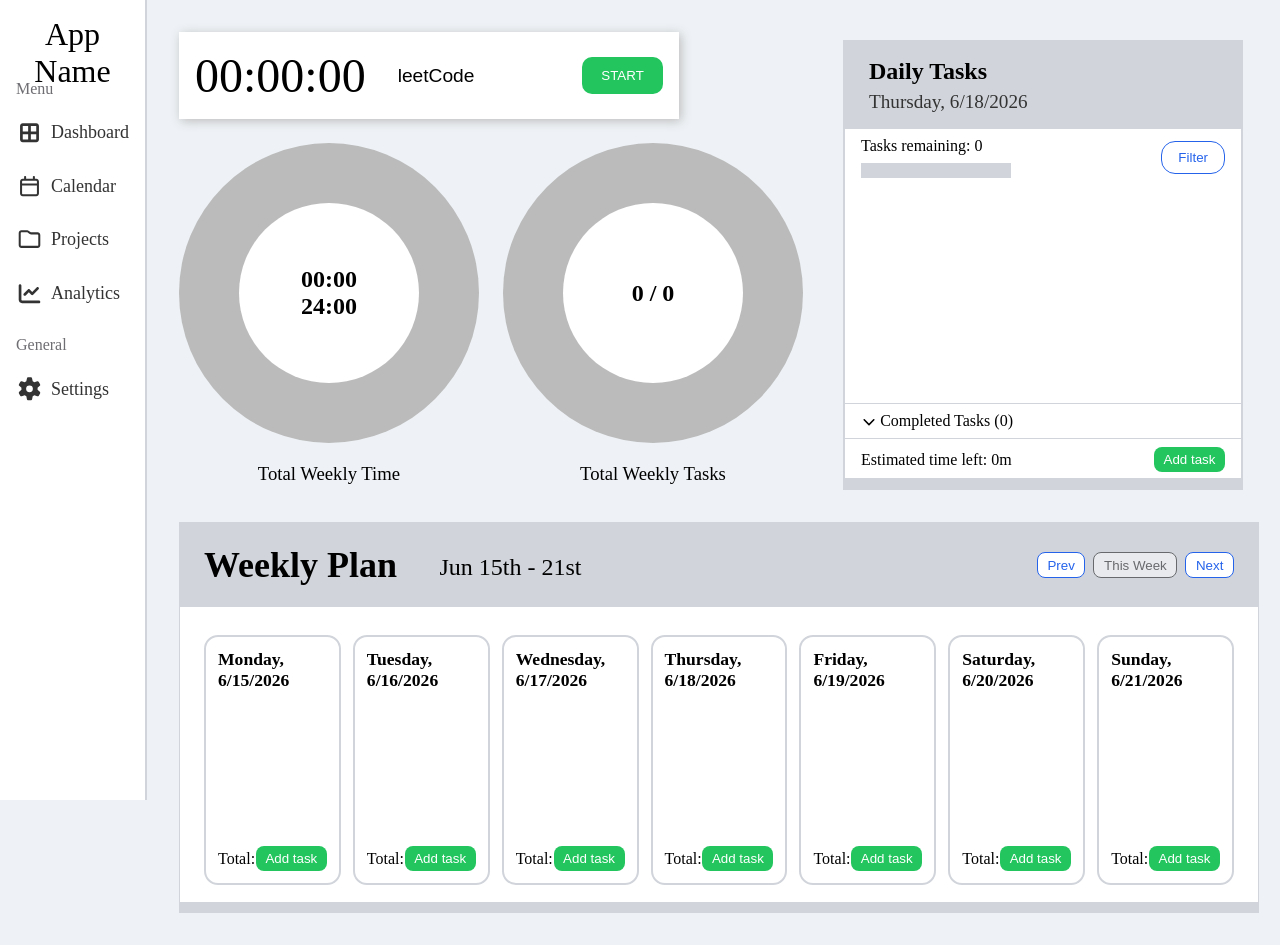
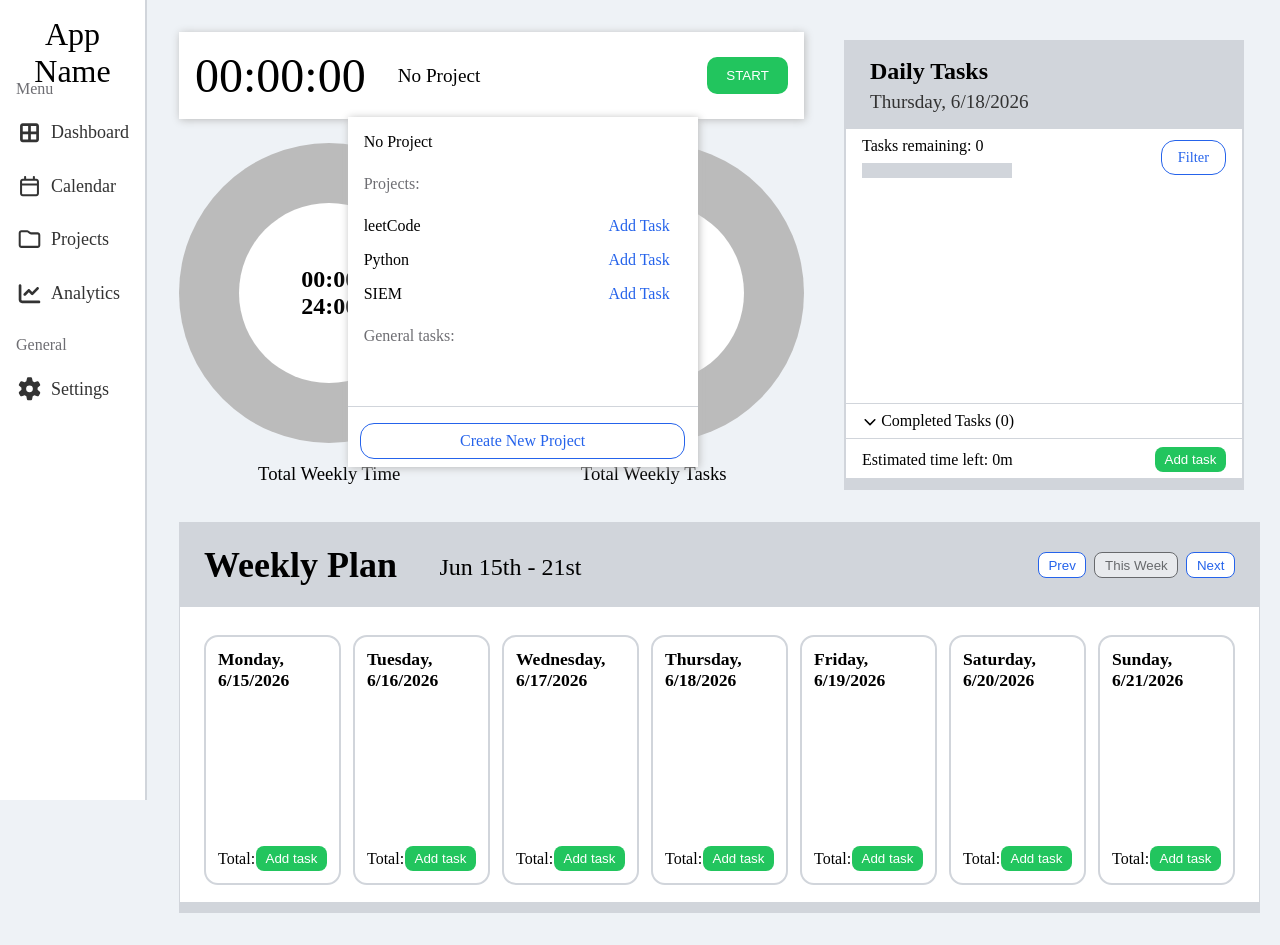
Before and after one commit to jacobespinosa/productivity-dashboard, a React (Vite) app: page / in a window 1280 px wide. Built offline with nearby package versions, Linux system fonts and the light colour scheme.

Commit message:
Added basic dropdown component for project and task selection

```diff
--- a/src/App.jsx
+++ b/src/App.jsx
@@ -4,6 +4,11 @@ import { useState } from 'react';
 
 function App() {
   const [projects, setProjects] = useState([
+    {
+      id: 0,
+      name: "No Project",
+      timeSpent: 0
+    },
     {
       id: 1,
       name: "leetCode",
@@ -36,7 +41,7 @@ function App() {
           {
               id: 1,
               name: "Study React",
-              projectId: 1,
+              projectId: 0,
               time: 90,
               isDone: true,
               dueDate: "2026-06-30"
--- a/src/components/AddTaskModal.jsx
+++ b/src/components/AddTaskModal.jsx
@@ -2,11 +2,11 @@ import './AddTaskModal.css';
 import { useState } from 'react';
 import { getWeekStartISO } from '../utils/timeUtils';
 
-function AddTaskModal({mode, task, onClose, onSubmit, projects}) {
+function AddTaskModal({mode, task, onClose, onSubmit, projects, currentProjectId}) {
     const [ taskName, setTaskName ] = useState(task?.name ?? "");
     const [ taskTime, setTaskTime ] = useState(task?.time ?? 0);
     const [ dueDate, setDueDate ] = useState(task?.dueDate ?? "");
-    const [ projectId, setProjectId ] = useState(task?.projectId ?? "");
+    const [ projectId, setProjectId ] = useState(task?.projectId ?? currentProjectId);
 
     const weekStartISO = getWeekStartISO();
 
@@ -79,8 +79,6 @@ function AddTaskModal({mode, task, onClose, onSubmit, projects}) {
                             onChange={(e) => setProjectId(e.target.value === "" ? "" : Number(e.target.value))}
                             value={projectId}
                         >
-                            <option value="">No project</option>
-
                             {projects.map(project =>
                                 <option value={project.id}>{project.name}</option>
                             )}
--- /dev/null
+++ b/src/components/DropdownSelector.css
@@ -0,0 +1,85 @@
+.dropdown-selector {
+    display: flex;
+    flex-direction: column;
+    position: absolute;
+    top: 30px;
+    left: -50px;
+    width: 350px;
+    height: 350px;
+    box-shadow: 1px 1px 8px var(--shadow);
+    background-color: var(--surface);
+    font-size: 1rem;
+}
+
+.project-options {
+    overflow-y: auto;
+    margin-right: 0.75rem;
+}
+
+.default-project-option {
+    margin-top: 0.5rem;
+}
+
+.default-project-option,
+.task-option,
+.project-option {
+    display: flex;
+    justify-content: space-between;
+    align-items: center;
+    padding: 0.5rem 1rem;
+}
+
+.default-project-option:hover,
+.task-option:hover,
+.project-option:hover {
+    background-color: var(--background);
+}
+
+.task-options {
+    overflow-y: auto;
+    margin-bottom: 0.5rem;
+    margin-right: 0.75rem;
+}
+
+.selector-add-task-btn {
+    color: var(--blue);
+    border: none;
+    background-color: transparent;
+    font-size: inherit;
+    font-family: inherit;
+    cursor: pointer;
+}
+
+.selector-add-task-btn:hover {
+    text-decoration: underline;
+}
+
+.create-project-btn {
+    font-size: inherit;
+    font-family: inherit;
+    color: var(--blue);
+    border: 1px solid var(--blue);
+    border-radius: 14px;
+    background-color: var(--surface);
+    padding: 0.5rem 1rem;
+    margin: 1rem 0.5rem 0.5rem;
+    width: 325px;
+    cursor: pointer;
+}
+
+.create-project-btn:hover {
+    color: var(--surface);
+    border: 1px solid var(--blue);
+    background-color: var(--blue);
+}
+
+.project-selector-title,
+.task-selector-title {
+    color: var(--text-secondary);
+    margin: 1rem;
+}
+
+.create-project-btn-container {
+    text-align: center;
+    margin-top: auto;
+}
--- /dev/null
+++ b/src/components/DropdownSelector.jsx
@@ -0,0 +1,77 @@
+import './DropdownSelector.css';
+
+function DropdownSelector({projects, currentProjectId, setCurrentProjectId,
+                          tasksByDate, setSelectedTask, handleAddTask,
+                          setIsDropdownOpen}) {
+
+    const currentProject = projects.find(p => p.id === currentProjectId);
+    const projectTasks =  Object.values(tasksByDate).flat().filter(task =>
+        task.projectId === currentProjectId && !task.isDone)
+
+    const todayDate = new Date();
+    todayDate.setHours(0, 0, 0, 0);
+    const todayDatekey = todayDate.toLocaleDateString();
+
+    return (
+        <div className="dropdown-selector">
+            <p className="default-project-option"
+                    onClick={() => {
+                        setCurrentProjectId(projects[0].id);
+                        setSelectedTask(null);
+                    }}
+            >
+                {projects[0].name}
+            </p>
+            <p className="project-selector-title">Projects:</p>
+            <ul className="project-options">
+            {projects.map((project, index) => {
+                if (index === 0) return;
+                return (
+                    <li className="project-option"
+                        key={project.id}
+                        onClick={() => {
+                            setCurrentProjectId(project.id)
+                            setSelectedTask(null);
+                        }}
+                    >
+                        <span>{project.name}</span>
+                        <button type="button"
+                                className="selector-add-task-btn"
+                                onClick={() => {
+                                    setCurrentProjectId(project.id);
+                                    handleAddTask(todayDatekey);
+                                }}
+                        >
+                            Add Task
+                        </button>
+                    </li>
+                )
+            })}
+            </ul>
+            <div className="task-selector">
+                <p className="task-selector-title">
+                    {currentProjectId === 0 ? "General tasks: "
+                        : `${currentProject.name} tasks:`}
+                </p>
+                <ul className="task-options">
+                    {projectTasks.map(task =>
+                        <li className="task-option"
+                            key={task.id}
+                            onClick={() => setSelectedTask(task)}
+                        >
+                            {task.name}
+                        </li>
+                    )}
+                </ul>
+            </div>
+            <div className="create-project-btn-container">
+                <div className="divider"></div>
+                <button type="button" className="create-project-btn">
+                    Create New Project
+                </button>
+            </div>
+        </div>
+    );
+}
+
+export default DropdownSelector
--- a/src/components/Timer.css
+++ b/src/components/Timer.css
@@ -1,7 +1,7 @@
 .timer {
     background-color: var(--surface);
-    width: 500px;
-    box-shadow: 2px 2px 10px var(--shadow);
+    width: 625px;
+    box-shadow: 1px 1px 8px var(--shadow);
     display: flex;
     align-items: center;
     gap: 2rem;
@@ -12,11 +12,12 @@
     font-size: 3rem;
 }
 
-.project-selector {
-    appearance: none;
-    border: none;
-    background: transparent;
+.selector-container {
     font-size: 1.2rem;
+}
+
+.selector-container:hover {
+    text-decoration: underline;
 }
 
 .btn-container {
@@ -31,6 +32,7 @@
     border-radius: 10px;
     border: none;
     color: var(--surface);
+    cursor: pointer;
 }
 
 .btn.pause {
@@ -45,3 +47,7 @@
 .btn.end {
     background-color: var(--red);
 }
+
+.dropdown-container {
+    position: relative;
+}
--- a/src/components/Timer.jsx
+++ b/src/components/Timer.jsx
@@ -1,14 +1,35 @@
 import './Timer.css';
-import { useState, useEffect } from 'react';
+import { useState, useEffect, useRef } from 'react';
 import { formatSecondsHHMMSS } from '../utils/timeUtils';
+import DropdownSelector from '../components/DropdownSelector';
 
 function Timer({projects, setProjects, timeByDate, setTimeByDate,
-                currentSessionSeconds, setCurrentSessionSeconds}) {
+                currentSessionSeconds, setCurrentSessionSeconds,
+                currentProjectId, setCurrentProjectId, selectedTask,
+                setSelectedTask, tasksByDate, handleAddTask, setSelectedProjectId }) {
     const [isRunning, setIsRunning] = useState(false);
-    const [selectedProjectId, setSelectedProjectId] = useState(projects[0].id);
+    const [isDropdownOpen, setIsDropdownOpen] = useState(true);
 
     const today = new Date();
     const dateKey = today.toLocaleDateString();
+    const currentProject = projects.find(p => p.id === currentProjectId);
+
+    const dropdownRef = useRef(null);
+
+    useEffect(() => {
+        const isClickOutside = (event) => {
+            if (dropdownRef.current && !dropdownRef.current.contains(event.target)) {
+                setIsDropdownOpen(false);
+            }
+            return;
+        }
+
+        document.addEventListener("click", isClickOutside);
+
+        return () => {
+            document.removeEventListener("click", isClickOutside);
+        }
+    }, [])
 
     useEffect(() => {
         if (!isRunning) return;
@@ -29,7 +50,7 @@ function Timer({projects, setProjects, timeByDate, setTimeByDate,
     function handleEndSession() {
         setProjects(prevProjects =>
             prevProjects.map(project =>
-                project.id === selectedProjectId
+                project.id === currentProjectId
                 ? { ...project, timeSpent: project.timeSpent + currentSessionSeconds }
                 : project
             )
@@ -49,18 +70,24 @@ function Timer({projects, setProjects, timeByDate, setTimeByDate,
     return (
         <div className="timer">
            <p className="time">{formatSecondsHHMMSS(currentSessionSeconds)}</p>
-           <select className="project-selector"
-                   onChange={(e) => setSelectedProjectId(Number(e.target.value))}
-           >
-              {projects.map(project => (
-                <option
-                  key={project.id}
-                  value={project.id}
-                >
-                  {project.name}
-                </option>
-              ))}
-           </select>
+           <div className="selector-container" ref={dropdownRef}
+e               onClick={() => setIsDropdownOpen(prev => !prev)}>
+            <span className="project-name">{currentProject.name}</span>
+            <span className="task-name">{selectedTask?.name ? `: ${selectedTask.name}` : ""}</span>
+            <div className="dropdown-container">
+                    { isDropdownOpen &&
+                        <DropdownSelector
+                            projects={projects}
+                            currentProjectId={currentProjectId}
+                            setCurrentProjectId={setCurrentProjectId}
+                            tasksByDate={tasksByDate}
+                            setSelectedTask={setSelectedTask}
+                            handleAddTask={handleAddTask}
+                            setIsDropdownOpen={setIsDropdownOpen}
+                        />
+                    }
+            </div>
+           </div>
 
            <div className="btn-container">
              {currentSessionSeconds > 0? (
@@ -78,7 +105,6 @@ function Timer({projects, setProjects, timeByDate, setTimeByDate,
                 {isRunning? "pause" : "start"}
              </button>
            </div>
-
         </div>
     );
 }
--- a/src/components/TodayTaskList.css
+++ b/src/components/TodayTaskList.css
@@ -47,6 +47,8 @@
     border-radius: 14px;
     color: var(--blue);
     background-color: var(--surface);
+    font-family: inherit;
+    font-size: 0.9rem;
 }
 
 .today-tasks-filter-btn:hover {
@@ -214,7 +216,7 @@
     justify-content: space-between;
 }
 
-.task-list-divider {
+.divider {
     width: 100%;
     height: 1px;
     border: none;
--- a/src/components/TodayTaskList.jsx
+++ b/src/components/TodayTaskList.jsx
@@ -113,7 +113,7 @@ function TodayTaskList({tasksByDate, handleAddTask, handleEditTask, handleDelete
                         )})}
                     </ul>
                 </div>
-                <hr className="task-list-divider"></hr>
+                <hr className="divider"></hr>
                 <div className={`completed-tasks-list ${isCompletedTasksOpen? "open" : ""}`}>
                     <button
                         type="button"
@@ -168,7 +168,7 @@ function TodayTaskList({tasksByDate, handleAddTask, handleEditTask, handleDelete
                 </div>
 
             </div>
-            <hr className="task-list-divider"></hr>
+            <hr className="divider"></hr>
             <div className="today-task-list-footing">
                 <div className="estimated-time-remaining">
                     <p>Estimated time left: {estimatedTimeLeft !== 0
--- a/src/pages/Dashboard.jsx
+++ b/src/pages/Dashboard.jsx
@@ -20,6 +20,7 @@ function Dashboard({projects, setProjects, tasksByDate, setTasksByDate,
   const [ selectedTask, setSelectedTask ] = useState(null);
   const [ modalMode, setModalMode ] = useState("add");
   const [ isModalOpen, setIsModalOpen ] = useState(false);
+  const [ currentProjectId, setCurrentProjectId ] = useState(projects[0].id);
 
   const { totalTasks, totalTasksCompleted } = getWeeklyTaskStats(tasksByDate);
   const totalWeeklyTime = getWeeklyTimeStats(timeByDate) + currentSessionSeconds;
@@ -117,6 +118,12 @@ function Dashboard({projects, setProjects, tasksByDate, setTasksByDate,
             setTimeByDate={setTimeByDate}
             currentSessionSeconds={currentSessionSeconds}
             setCurrentSessionSeconds={setCurrentSessionSeconds}
+            currentProjectId={currentProjectId}
+            setCurrentProjectId={setCurrentProjectId}
+            selectedTask={selectedTask}
+            setSelectedTask={setSelectedTask}
+            tasksByDate={tasksByDate}
+            handleAddTask={handleAddTask}
           />
           <div className="total-weekly-tasks-ring">
             <ProgressRing
@@ -161,9 +168,13 @@ function Dashboard({projects, setProjects, tasksByDate, setTasksByDate,
               projects={projects}
               mode={modalMode}
               task={selectedTask}
-              onClose={() => setIsModalOpen(false)}
+              onClose={() => {
+                setCurrentProjectId(projects[0].id);
+                setIsModalOpen(false);
+              }}
               onSubmit={modalMode === "add"
                         ? handleCreateTask : handleUpdateTask}
+              currentProjectId={currentProjectId}
           />
       )}
       </main>
--- a/src/utils/taskUtils.js
+++ b/src/utils/taskUtils.js
@@ -53,7 +53,7 @@ export function isTaskPastDue(task) {
     const todayDate = new Date();
     todayDate.setHours(0, 0, 0, 0);
 
-    if (taskDueDate >= todayDate) {
+    if (taskDueDate > todayDate) {
         return false;
     }
     else if (!task.isDone ||
```
Also changed, not shown: notes.txt.
